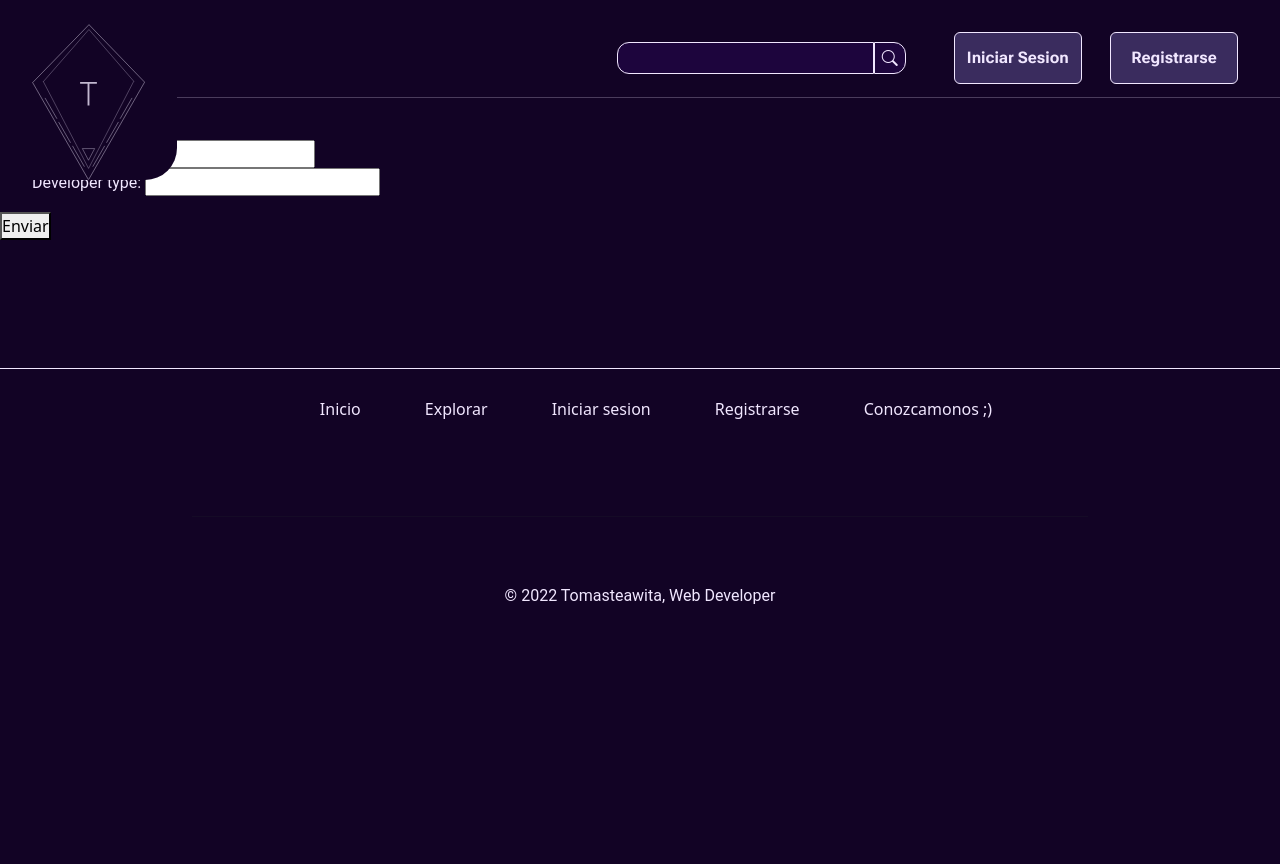
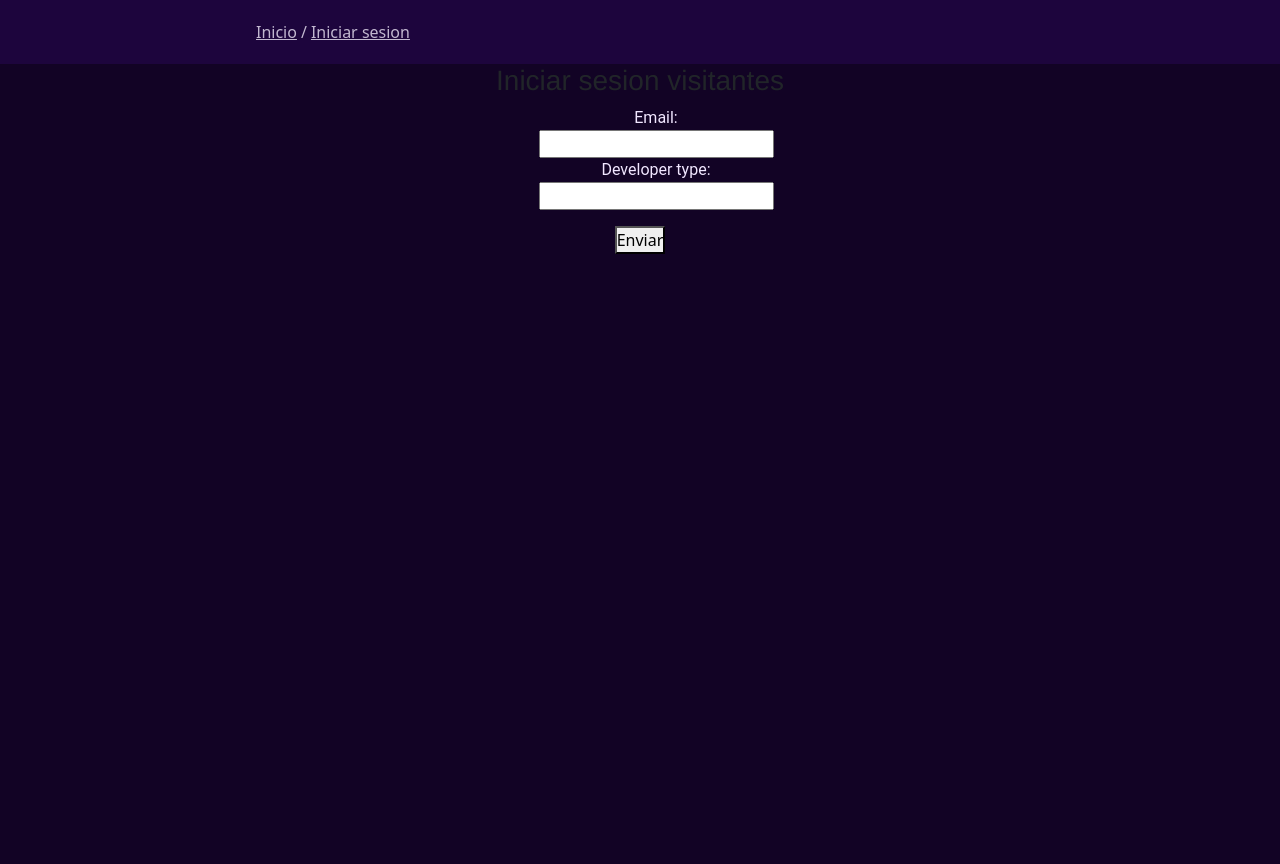
Before and after one commit to CuevaTomasArg/ProyectoFinal_CuevaTomas, a Django app: page /loginVisit/ in a window 1280 px wide. Before the commit the page ends 604 px from the top, so only its background shows below. Run offline with Django 4.2, Linux system fonts and the light colour scheme; some libraries are stand-ins or nearby versions.

Commit message:
Terminada todas las funcionalidades y estilo general para la primera entrega, para la siguiente entrega: Crear los detalles de cada post, integrar el playground avanzado, crear la seccion del usuario, corregir los estilos y la creacion de iniciar secion y registrarse para que se vuelva una unica seccion, CRUD, Que cada Posteo tenga su propio autor y se cree automaticamente

```diff
--- a/tomasteawita/app/templates/loginVisit.html
+++ b/tomasteawita/app/templates/loginVisit.html
@@ -1,15 +1,26 @@
-{% extends 'main.html' %}
-
-{% load static %}
-
-{% block title %}Iniciar Sesion - Tomasteawita{% endblock %}
-
-{% block main %}
+<!doctype html>
+{% load static%}
+<html lang="en">
+  <head>
+    <meta charset="utf-8">
+    <meta name="viewport" content="width=device-width, initial-scale=1">
+    <title>Registrarse</title>
+    <link href="https://cdn.jsdelivr.net/npm/bootstrap@5.2.2/dist/css/bootstrap.min.css" rel="stylesheet" integrity="sha384-Zenh87qX5JnK2Jl0vWa8Ck2rdkQ2Bzep5IDxbcnCeuOxjzrPF/et3URy9Bv1WTRi" crossorigin="anonymous">
+    <link rel="stylesheet" href="{% static 'css/style.css' %}">
+    <link rel="stylesheet" href="https://cdn.jsdelivr.net/npm/bootstrap-icons@1.9.1/font/bootstrap-icons.css">
+    <link rel="icon" href="{% static 'sources/logos/logo_general.png' %}">
+</head>
+  <body>
     <main class="login">
+        <nav class="navigation">
+            <div>
+                <a href="{% url 'index' %}">Inicio</a><span>/</span><a href="{% url 'log_in' %}">Iniciar sesion</a>
+            </div>
+        </nav>
         <section>
             <form action="" method="post"> {% csrf_token %}
 
-                <h3>Subir un post</h3>
+                <h3>Iniciar sesion visitantes</h3>
 
                 <ul>
                     {{form.as_ul}}
@@ -21,4 +32,6 @@
         </section>
 
     </main>
-{% endblock %}
+    <script src="https://cdn.jsdelivr.net/npm/bootstrap@5.2.2/dist/js/bootstrap.bundle.min.js" integrity="sha384-OERcA2EqjJCMA+/3y+gxIOqMEjwtxJY7qPCqsdltbNJuaOe923+mo//f6V8Qbsw3" crossorigin="anonymous"></script>
+  </body>
+</html>
--- a/tomasteawita/app/templates/main.html
+++ b/tomasteawita/app/templates/main.html
@@ -1,7 +1,10 @@
 {% extends 'tomasteawita/templates/base.html' %}
 {% load static %}
 {% block header %}
-    <a href="{% url 'loginVisit' %}">
+    <a href="{% url 'upload post' %}">
+        <button>Subir un post</button>
+    </a>
+    <a href="{% url 'log_in' %}">
         <button>Iniciar Sesion</button>
     </a>
     <a href="{% url 'sing in' %}">
--- a/tomasteawita/app/templates/search.html
+++ b/tomasteawita/app/templates/search.html
@@ -10,7 +10,7 @@
         <div class="loader-page">
             <img src="{% static 'sources/logos/LogoMain.svg' %}" alt="CuevaTomasArg">
         </div>
-        <nav>
+        <nav class="navigation">
             <div>
                 <a href="{% url 'index' %}">Inicio</a><span>/</span><a href="{% url 'search' %}">Explorar</a>
             </div>
--- a/tomasteawita/app/templates/uploadPost.html
+++ b/tomasteawita/app/templates/uploadPost.html
@@ -6,13 +6,13 @@
 <script defer src="{% static 'js/main.js' %}"></script>
 {% endblock  %}
 {% block main %}
-    <main class="creating">
+    <main class="upload-post">
         <div class="loader-page">
             <img src="{% static 'sources/logos/LogoMain.svg' %}" alt="CuevaTomasArg">
         </div>
-        <nav>
+        <nav class"navigation">
             <div>
-                <a href="{% url 'index' %}">Inicio</a><span>/</span><a href="{% url 'create' %}">Subir post</a>
+                <a href="{% url 'index' %}">Inicio</a><span>/</span><a href="{% url 'upload post' %}">Subir post</a>
             </div>
         </nav>
         <section>
--- a/tomasteawita/app/urls.py
+++ b/tomasteawita/app/urls.py
@@ -10,10 +10,10 @@ from django.conf.urls.static import static
 urlpatterns = [
     path('',index,name="index"),
     path('search/', search, name="search"),
-    path('uploadPost/', upload_post, name="Upload post"),
+    path('uploadPost/', upload_post, name="upload post"),
     path('valid/', post_valid, name="post_valid"),
     path('singin/', sing_in, name="sing in"),
-    path('loginVisit/',login_visit, name="loginVisit"),
+    path('loginVisit/',login_visit, name="log_in"),
 ] + static(settings.MEDIA_URL, document_root=settings.MEDIA_ROOT)
 
 # urlpatterns += [
--- a/tomasteawita/app/views.py
+++ b/tomasteawita/app/views.py
@@ -25,7 +25,7 @@
             post_cleaned = post.cleaned_data
             post_limpio = Post(title = post_cleaned['title'],description = post_cleaned['description'],image = post_cleaned['image'],user = post_cleaned['user'],category = post_cleaned['category'])
             post_limpio.save()
-        return render(request,'checkPostCreate.html')
+        return render(request,'postValid.html')
     else:
         form = Post_post_form()
     return render(request, 'uploadPost.html',{'form': form})
@@ -37,7 +37,7 @@
             form_cleaned = form.cleaned_data
             user = User(user_name = form_cleaned['user_name'],email = form_cleaned['email'],password = form_cleaned['password'],perfil_image = form_cleaned['perfil_image'],perfil_description = form_cleaned['perfil_description'],developer_type = form_cleaned['developer_type'])
             user.save()
-            return render(request,'checkPostCreate.html')
+            return render(request,'postValid.html')
     else:
         form = Post_user_form()
     return render(request, 'singin.html',{'form': form})
@@ -49,7 +49,7 @@
             form_cleaned = form.cleaned_data
             visit = Visit(email = form_cleaned['email'],developer_type = form_cleaned['developer_type'])
             visit.save()
-            return render(request,'checkPostCreate.html')
+            return render(request,'postValid.html')
     else:
         form = Post_visit_form()
     return render(request, 'loginVisit.html',{'form': form})
--- a/tomasteawita/tomasteawita/static/css/style.css
+++ b/tomasteawita/tomasteawita/static/css/style.css
@@ -39,6 +39,27 @@ ul {
 
 hr {
   background-color: #F1E7FF;
+}
+
+.navigation {
+  background-color: #1d053d;
+  height: 64px;
+}
+.navigation > div {
+  height: 100%;
+  width: 60%;
+  display: flex;
+  flex-direction: row;
+  align-items: center;
+  margin-left: 256px;
+  justify-content: flex-start;
+}
+.navigation > div span {
+  color: #C2B8D0;
+  margin: 4px;
+}
+.navigation > div a {
+  text-decoration: underline;
 }
 
 .loader-page {
@@ -94,26 +115,6 @@ hr {
   100% {
     transform: rotate(360deg);
   }
-}
-.search > nav {
-  background-color: #1d053d;
-  height: 64px;
-}
-.search > nav > div {
-  height: 100%;
-  width: 60%;
-  display: flex;
-  flex-direction: row;
-  align-items: center;
-  margin-left: 256px;
-  justify-content: flex-start;
-}
-.search > nav > div span {
-  color: #C2B8D0;
-  margin: 4px;
-}
-.search > nav > div a {
-  text-decoration: underline;
 }
 .search .research {
   display: flex;
@@ -434,4 +435,44 @@ footer div p {
   width: 90%;
 }
 
+.login {
+  height: 100vh;
+}
+.login section {
+  height: 100%;
+  text-align: center;
+}
+.login section form {
+  display: flex;
+  flex-direction: column;
+  align-items: center;
+  justify-content: space-evenly;
+}
+.login section form ul li {
+  display: flex;
+  flex-direction: column;
+}
+
+.upload-post {
+  height: 100vh;
+}
+.upload-post section {
+  text-align: center;
+  height: 100%;
+}
+.upload-post section form {
+  margin-top: 128px;
+  display: flex;
+  flex-direction: column;
+  align-items: center;
+  justify-content: space-evenly;
+}
+.upload-post section form h3 {
+  color: #F1E7FF;
+}
+.upload-post section form ul li {
+  display: flex;
+  flex-direction: column;
+}
+
 /*# sourceMappingURL=style.css.map */
--- /dev/null
+++ b/tomasteawita/tomasteawita/static/scss/main/_login.scss
@@ -0,0 +1,19 @@
+.login{
+    height: 100vh;
+    section{
+        height:100%;
+        text-align: center;
+        form{
+            display: flex;
+            flex-direction: column;
+            align-items: center;
+            justify-content: space-evenly;
+            ul{
+                li{
+                    display: flex;
+                    flex-direction: column;
+                }
+            }
+        }
+    }
+}
--- a/tomasteawita/tomasteawita/static/scss/main/_search.scss
+++ b/tomasteawita/tomasteawita/static/scss/main/_search.scss
@@ -1,24 +1,4 @@
 .search{
-    >nav{
-        background-color: lighten($fondo, 8%);
-        height: 64px;
-        >div{
-            height: 100%;
-            width: 60%;
-            display: flex;
-            flex-direction: row;
-            align-items: center;
-            margin-left: 256px;
-            justify-content: flex-start;
-            span{
-                color: $a;
-                margin: 4px;
-            }
-            a{
-                text-decoration: underline;
-            }
-        }
-    }
     .research{
         display: flex;
         flex-direction: column;
--- /dev/null
+++ b/tomasteawita/tomasteawita/static/scss/main/_uploadPost.scss
@@ -0,0 +1,23 @@
+.upload-post{
+    height: 100vh;
+    section{
+        text-align: center;
+        height: 100%;
+        form{
+            margin-top: 128px;
+            display: flex;
+            flex-direction: column;
+            align-items: center;
+            justify-content: space-evenly;
+            h3{
+                color:$parrafos;
+            }
+            ul{
+                li{
+                    display: flex;
+                    flex-direction: column;
+                }
+            }
+        }
+    }
+}
--- a/tomasteawita/tomasteawita/static/scss/style.scss
+++ b/tomasteawita/tomasteawita/static/scss/style.scss
@@ -33,6 +33,26 @@ ul{
 hr{
     background-color: $parrafos
 }
+.navigation{
+    background-color: lighten($fondo, 8%);
+    height: 64px;
+    >div{
+        height: 100%;
+        width: 60%;
+        display: flex;
+        flex-direction: row;
+        align-items: center;
+        margin-left: 256px;
+        justify-content: flex-start;
+        span{
+            color: $a;
+            margin: 4px;
+        }
+        a{
+            text-decoration: underline;
+        }
+    }
+}
 @import "main/loader";
 @import "main/search";
 @import "main/header";
@@ -41,3 +61,5 @@ hr{
 @import "main/singIn";
 @import "main/footer";
 @import "main/cards";
+@import "main/login";
+@import "main/uploadPost"
--- a/tomasteawita/tomasteawita/templates/base.html
+++ b/tomasteawita/tomasteawita/templates/base.html
@@ -45,7 +45,7 @@
                     <a href="{% url 'search' %}">Explorar</a>
                 </li>
                 <li>
-                    <a href="{% url 'loginVisit' %}">Iniciar sesion</a>
+                    <a href="{% url 'log_in' %}">Iniciar sesion</a>
                 </li>
                 <li>
                     <a href="{% url 'sing in' %}">Registrarse</a>
```
Also changed, not shown: tomasteawita/db.sqlite3, 2 other files.
